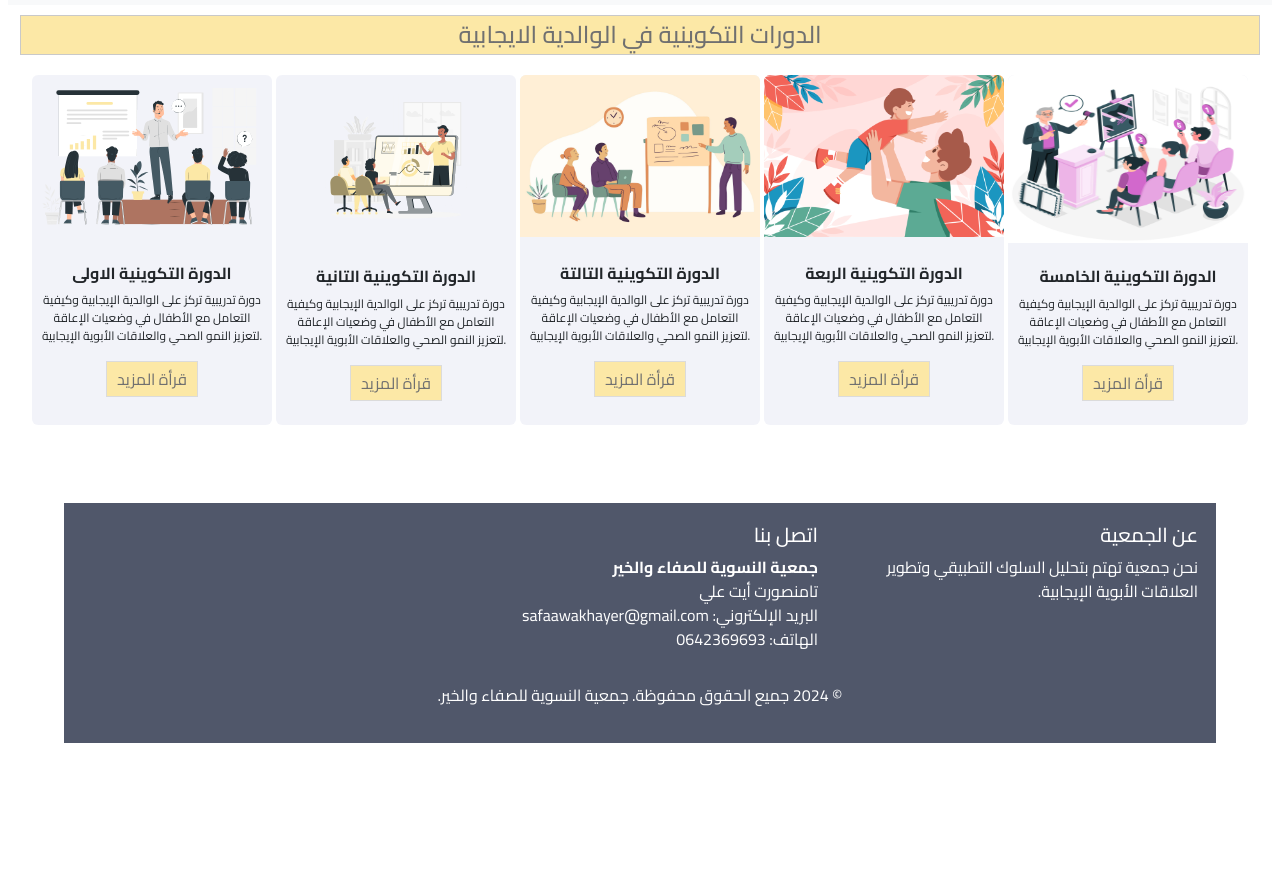
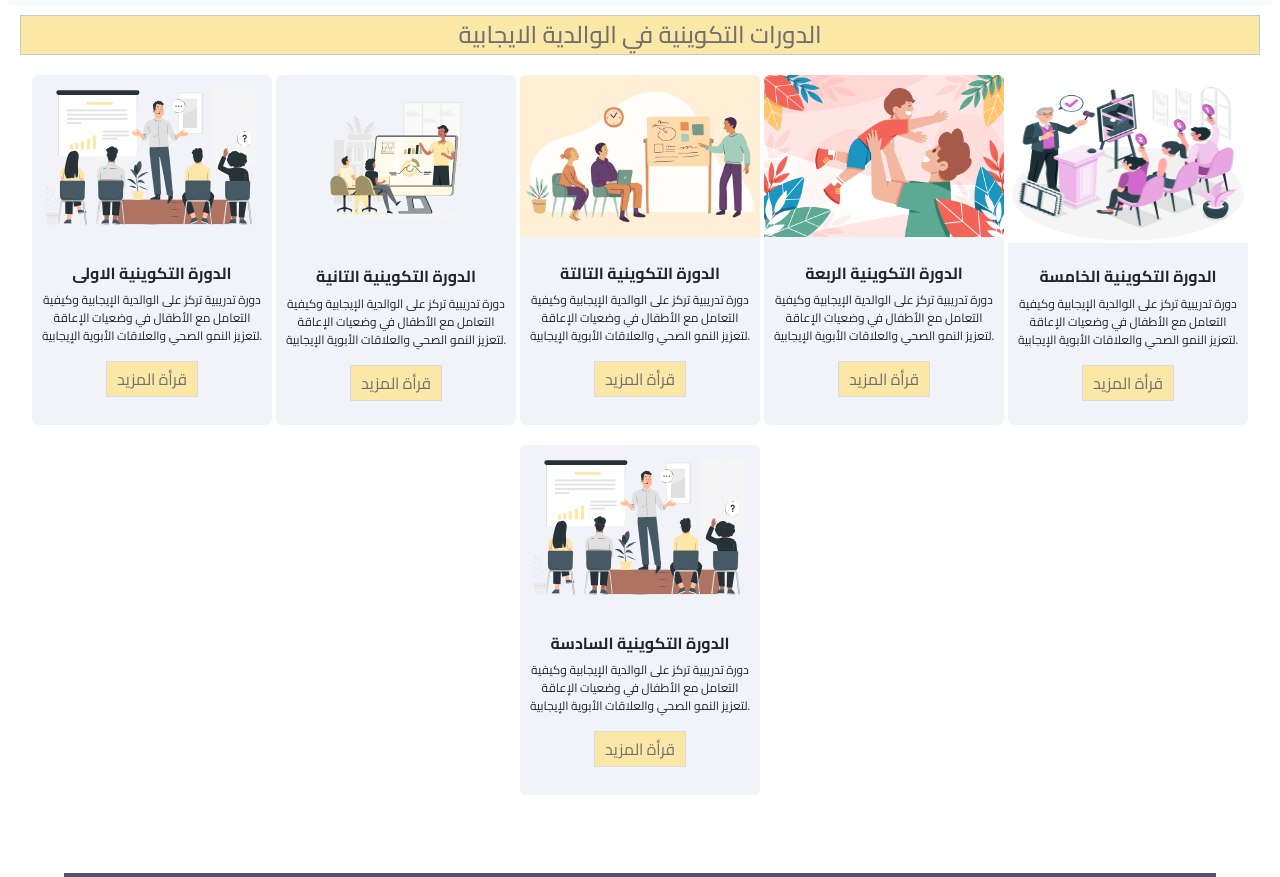
Before and after one commit to bourich1/asso-fimininelisafaawalkhayer, a plain HTML site: page pages/courses.html in a window 1280 px wide. Shown: the part 75-952 px from the top of the page. Before the commit the page ends 818 px from the top, so only its background shows below. Drawn offline with Linux system fonts and the light colour scheme.

Commit message:
add course 6

```diff
--- a/pages/courses.html
+++ b/pages/courses.html
@@ -136,6 +136,22 @@
           <a href="courses-page/course5.html" class="btne btn-course">قرأة المزيد</a>
         </div>
       </div>
+      <!-- الدورة الخامسة-->
+      <div class="card">
+        <div class="img">
+          <img src="../img/cours-1.svg" alt="">
+          <div class="date">
+            22/11/2024
+          </div>
+        </div>
+        <div class="content">
+          <h6>الدورة التكوينية السادسة</h6>
+          <p>دورة تدريبية تركز على الوالدية الإيجابية وكيفية التعامل مع الأطفال في وضعيات الإعاقة لتعزيز النمو الصحي
+            والعلاقات الأبوية الإيجابية.
+          </p>
+          <a href="courses-page/course6.html" class="btne btn-course">قرأة المزيد</a>
+        </div>
+      </div>
 
     </div>
   </div>
```
